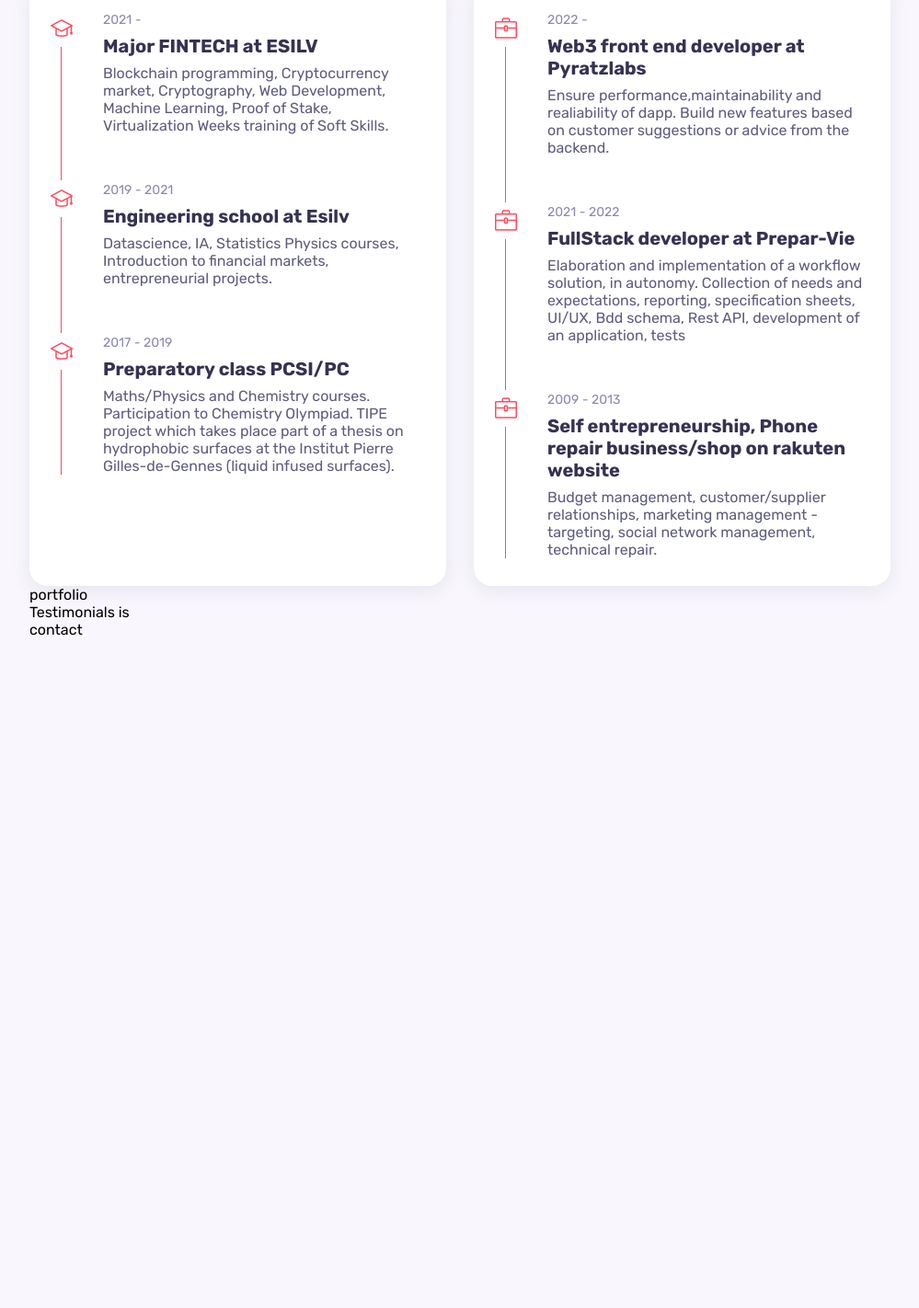
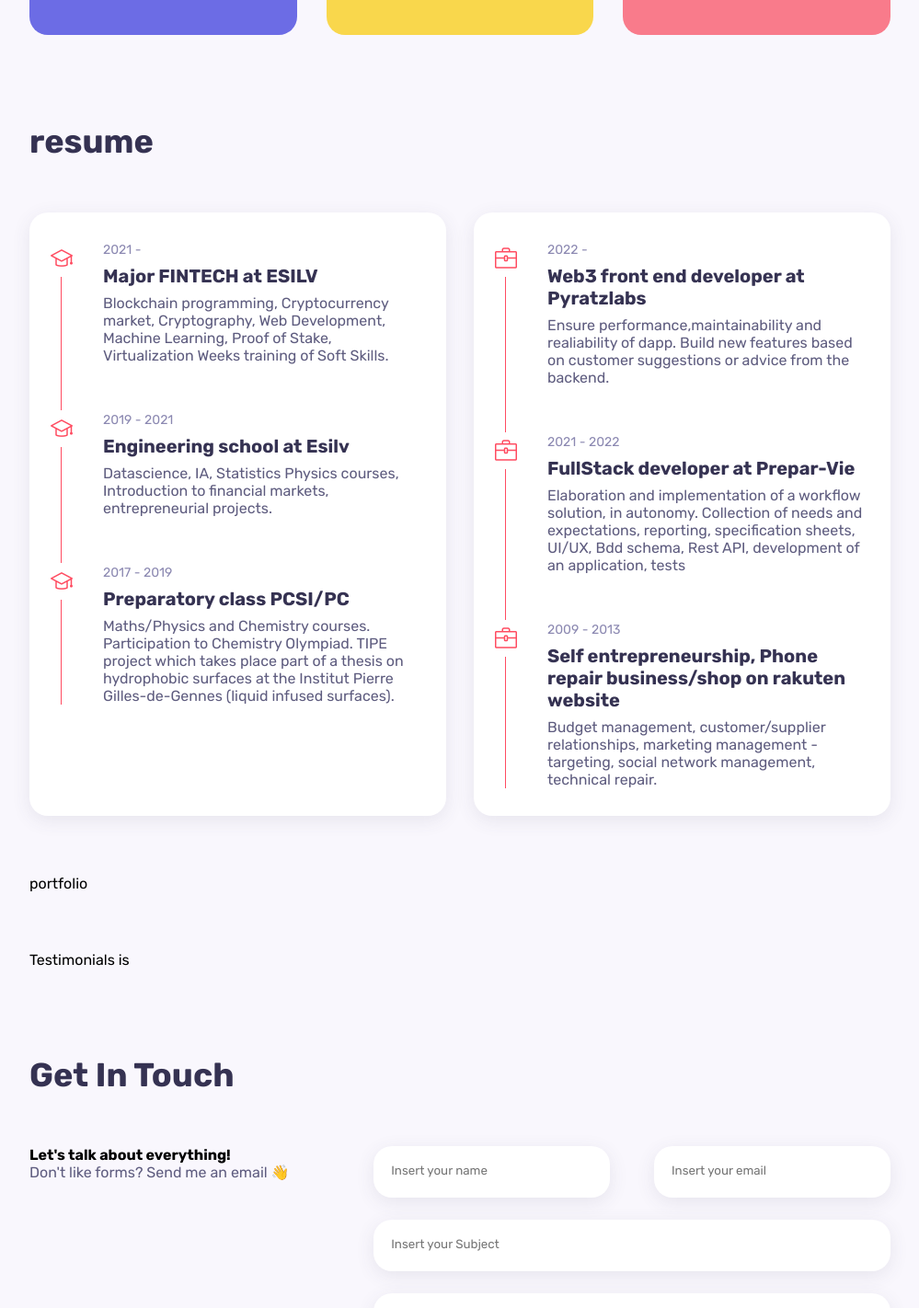
Before and after one commit to Marco75116/CV, a React (Create React App) app: page / in a window 1280 px wide. Shown: the part 1320-2742 px from the top of the page at 92% size, without its empty margins (195-1194 px from the left). Before the commit the page ends 2014 px from the top, so only its background shows below. Built offline with nearby package versions, Linux system fonts and the light colour scheme.

Commit message:
Contact done

```diff
--- a/src/Components/ContainerComponents.styled.js
+++ b/src/Components/ContainerComponents.styled.js
@@ -7,4 +7,7 @@ export const ContainerContent = styled.div`
 
 export const ContainerComponentsCenter = styled.div`
   margin: 0px 10%;
+  display: flex;
+  flex-direction: column;
+  row-gap: 4rem;
 `;
--- a/src/Components/contact/Contact.js
+++ b/src/Components/contact/Contact.js
@@ -1,7 +1,52 @@
 import React from "react";
+import {
+  ContactContainer,
+  ContactSection,
+  ContactTitle,
+  ContainerContent,
+  ContainerInfos,
+  ContainerInput,
+  ContainerHeader,
+  Text,
+  TextInput,
+  ButtonSend,
+} from "./Contact.styled";
 
 const Contact = () => {
-  return <div>contact</div>;
+  return (
+    <ContactContainer>
+      <ContactSection>
+        <ContactTitle>Get In Touch</ContactTitle>
+        <ContainerContent>
+          <ContainerInfos>
+            <Text style={{ fontWeight: "bold", color: "black" }}>
+              Let's talk about everything!
+            </Text>
+            <br />
+            <Text>Don't like forms? Send me an email 👋</Text>
+          </ContainerInfos>
+          <ContainerInput>
+            <ContainerHeader>
+              <TextInput
+                width={"50%"}
+                placeholder="Insert your name"
+              ></TextInput>
+              <TextInput
+                width={"50%"}
+                placeholder="Insert your email"
+              ></TextInput>
+            </ContainerHeader>
+            <TextInput placeholder="Insert your Subject"></TextInput>
+            <TextInput
+              height={"10rem"}
+              placeholder="Write a message"
+            ></TextInput>
+            <ButtonSend>Send Message</ButtonSend>
+          </ContainerInput>
+        </ContainerContent>
+      </ContactSection>
+    </ContactContainer>
+  );
 };
 
 export default Contact;
--- a/src/Components/contact/Contact.styled.js
+++ b/src/Components/contact/Contact.styled.js
@@ -1 +1,56 @@
 import styled from "styled-components";
+
+export const ContactContainer = styled.div`
+  margin-bottom: 4rem;
+`;
+export const ContactSection = styled.section``;
+export const ContactTitle = styled.h1`
+  margin-bottom: 3.5rem;
+  color: ${(props) => props.theme.colors.titleColor};
+  font-size: ${(props) => props.theme.font.h1FontSize};
+`;
+export const ContainerContent = styled.div`
+  display: grid;
+  grid-template-columns: 4fr 6fr;
+`;
+export const ContainerInfos = styled.div``;
+export const Text = styled.span`
+  color: ${(props) => props.theme.colors.textColor};
+`;
+export const ContainerInput = styled.div`
+  display: flex;
+  flex-direction: column;
+  row-gap: 1.5rem;
+`;
+export const ContainerHeader = styled.div`
+  display: flex;
+  flex-direction: row;
+  column-gap: 3rem;
+`;
+export const TextInput = styled.textarea`
+  width: ${(props) => props.width || "100%"};
+  box-sizing: border-box;
+  color: ${(props) => props.theme.colors.textColor};
+  background-color: ${(props) => props.theme.colors.containerColor};
+  box-shadow: ${(props) => props.theme.shadow};
+  border-radius: ${(props) => props.theme.borderRadius};
+  padding: 1.2rem 1.175rem;
+  outline: none;
+  border: none;
+  height: ${(props) => props.height || "3.5rem"};
+  resize: none;
+  font-family: "Rubik", sans-serif;
+`;
+export const ButtonSend = styled.button`
+  padding: 0.75rem 2rem;
+  line-height: 1;
+  border-radius: 1.875rem;
+  box-shadow: 0 0 1px rgb(0 0 0 / 0%);
+  border: 1px solid transparent;
+  color: #fff;
+  display: inline-block;
+  background-color: ${(props) => props.theme.colors.firstColor};
+  font-weight: ${(props) => props.theme.weight.boldFont};
+  margin-top: 10px;
+  width: 30%;
+`;
--- a/src/Components/home/Home.styled.js
+++ b/src/Components/home/Home.styled.js
@@ -12,6 +12,7 @@ export const ProfilSection = styled.section``;
 
 export const Profil = styled.div`
   text-align: center;
+  color: ${(props) => props.theme.colors.titleColor};
 `;
 
 export const Img = styled.img``;
--- a/src/Components/resume/Resume.js
+++ b/src/Components/resume/Resume.js
@@ -3,7 +3,7 @@ import Data from "./Resume.data";
 import {
   ContainerResume,
   ResumeSection,
-  ResumeTitles,
+  ResumeTitle,
   ResumeContainerGrid,
   ResumeType,
 } from "./Resume.styled";
@@ -12,7 +12,7 @@ const Resume = () => {
   return (
     <ContainerResume>
       <ResumeSection>
-        <ResumeTitles>resume</ResumeTitles>
+        <ResumeTitle>resume</ResumeTitle>
         <ResumeContainerGrid>
           <ResumeType>
             {Data.map((item, id) => {
--- a/src/Components/resume/Resume.styled.js
+++ b/src/Components/resume/Resume.styled.js
@@ -2,7 +2,11 @@ import styled from "styled-components";
 
 export const ContainerResume = styled.div``;
 export const ResumeSection = styled.section``;
-export const ResumeTitles = styled.h2``;
+export const ResumeTitle = styled.h1`
+  margin-bottom: 3.5rem;
+  color: ${(props) => props.theme.colors.titleColor};
+  font-size: ${(props) => props.theme.font.h1FontSize};
+`;
 export const ResumeContainerGrid = styled.div`
   display: grid;
   grid-template-columns: repeat(2, 1fr);
--- a/src/Components/services/Services.styled.js
+++ b/src/Components/services/Services.styled.js
@@ -4,7 +4,11 @@ export const ServicesContainer = styled.div``;
 
 export const ServicesSection = styled.section``;
 
-export const ServicesTitle = styled.h2``;
+export const ServicesTitle = styled.h1`
+  margin-bottom: 3.5rem;
+  color: ${(props) => props.theme.colors.titleColor};
+  font-size: ${(props) => props.theme.font.h1FontSize};
+`;
 
 export const ServicesContainerGrid = styled.div`
   display: grid;
```
